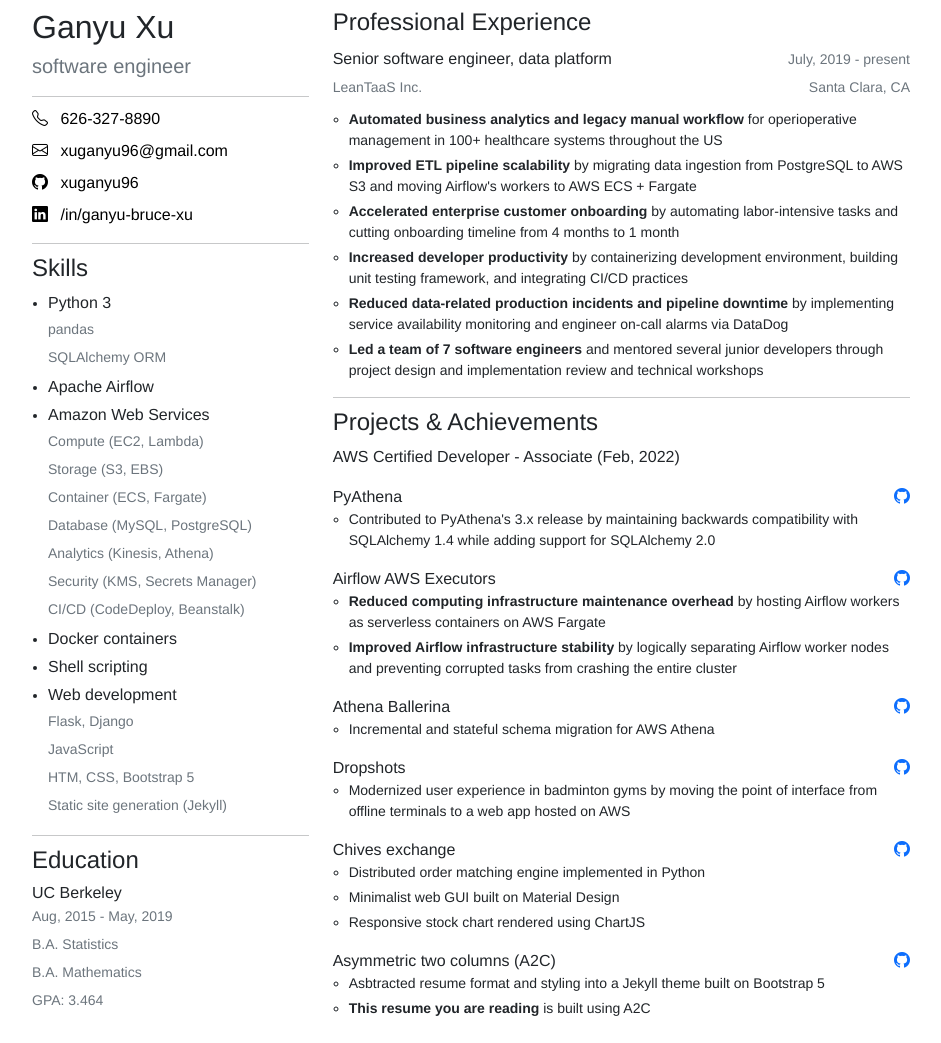
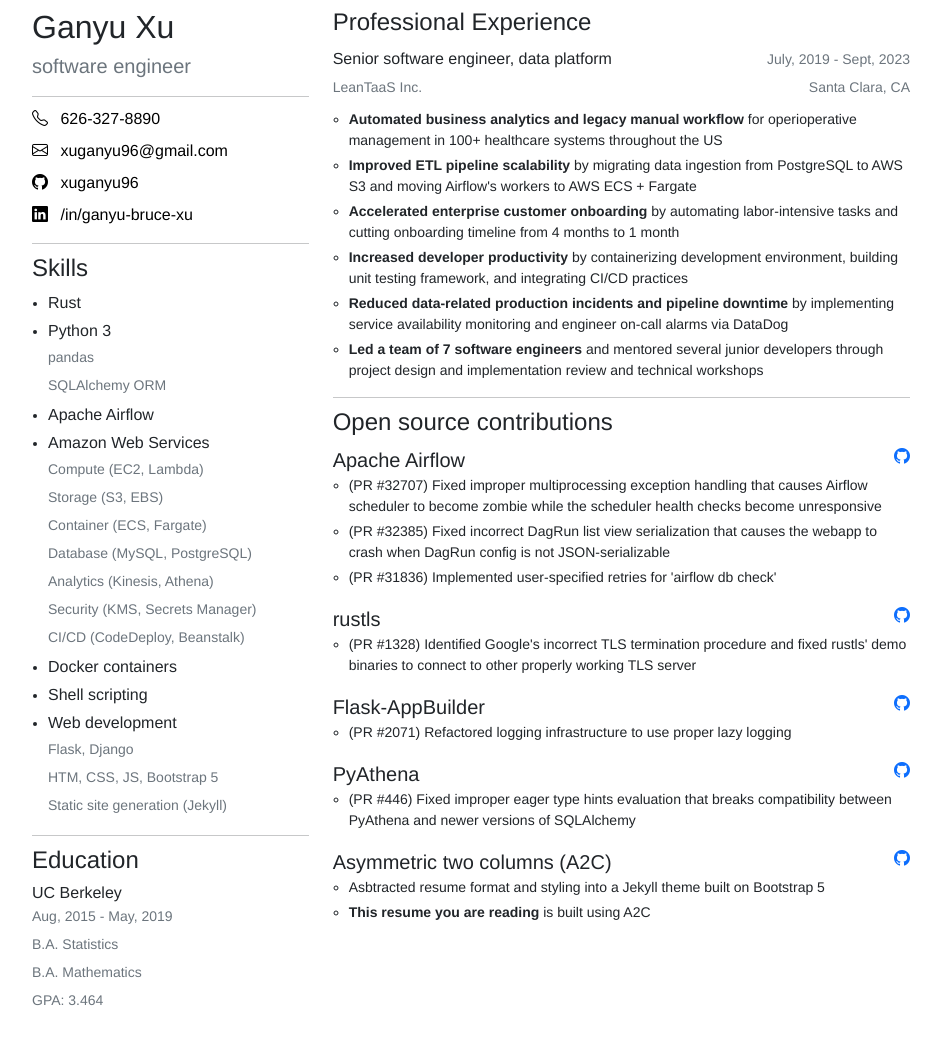
Before and after one commit to xuganyu96/asymmetric-two-columns, a Jekyll site: the page built from bruce.html, in a window 1280 px wide. Shown: the whole page, without its empty margins (169-1110 px from the left). Built offline with Jekyll 4.4.1, drawn with Linux system fonts in a browser that asks for light colours; nearby versions of some CDN libraries.

Commit message:
Includes Rust as a skill and revamped projects to include mostly open source contributions

```diff
--- a/_includes/projects.html
+++ b/_includes/projects.html
@@ -1,10 +1,10 @@
 <div>
-  <h4>Projects & Achievements</h4>
+  <h4>Open source contributions</h4>
   <ul class="list-unstyled">
     {% for project in resume.projects %}
       <li class="mb-3">
         <div class="d-flex justify-content-between">
-          <span class="fs-6">{{ project.title }}</span>
+          <span class="fs-5">{{ project.title }}</span>
           {% if project.url != null %}
           <div>
             <a href="{{ project.url }}">
--- a/bruce.html
+++ b/bruce.html
@@ -18,6 +18,7 @@
       bi-icon: bi-linkedin
       text: "/in/ganyu-bruce-xu"
   skills:
+    - <span class="fs-6">Rust</span><br>
     - <span class="fs-6">Python 3</span><br>
       <span class="text-secondary">pandas</span> <br>
       <span class="text-secondary">SQLAlchemy ORM</span> <br>
@@ -34,8 +35,7 @@
     - <span class="fs-6">Shell scripting</span>
     - <span class="fs-6">Web development</span><br>
       <span class="text-secondary">Flask, Django</span><br>
-      <span class="text-secondary">JavaScript</span> <br>
-      <span class="text-secondary">HTM, CSS, Bootstrap 5</span> <br>
+      <span class="text-secondary">HTM, CSS, JS, Bootstrap 5</span> <br>
       <span class="text-secondary">Static site generation (Jekyll)</span>
   education:
     - school: "UC Berkeley"
@@ -46,7 +46,7 @@
       gpa: "3.464"
   experiences:
     - title: "Senior software engineer, data platform"
-      duration: "July, 2019 - present"
+      duration: "July, 2019 - Sept, 2023"
       employer: "LeanTaaS Inc."
       location: "Santa Clara, CA"
       highlights:
@@ -57,30 +57,24 @@
       - <b>Reduced data-related production incidents and pipeline downtime</b> by implementing service availability monitoring and engineer on-call alarms via DataDog
       - <b>Led a team of 7 software engineers</b> and mentored several junior developers through project design and implementation review and technical workshops
   projects:
-    - title: AWS Certified Developer - Associate (Feb, 2022)
+    - title: Apache Airflow
+      url: https://github.com/apache/airflow
+      highlights:
+      - "(PR #32707) Fixed improper multiprocessing exception handling that causes Airflow scheduler to become zombie while the scheduler health checks become unresponsive"
+      - "(PR #32385) Fixed incorrect DagRun list view serialization that causes the webapp to crash when DagRun config is not JSON-serializable"
+      - "(PR #31836) Implemented user-specified retries for 'airflow db check'"
+    - title: rustls
+      url: https://github.com/rustls/rustls
+      highlights:
+      - "(PR #1328) Identified Google's incorrect TLS termination procedure and fixed rustls' demo binaries to connect to other properly working TLS server"
+    - title: Flask-AppBuilder
+      url: https://github.com/dpgaspar/Flask-AppBuilder
+      highlights:
+      - "(PR #2071) Refactored logging infrastructure to use proper lazy logging"
     - title: PyAthena
       url: https://github.com/laughingman7743/PyAthena
       highlights:
-      - Contributed to PyAthena's 3.x release by maintaining backwards compatibility with SQLAlchemy 1.4 while adding support for SQLAlchemy 2.0
-    - title: Airflow AWS Executors
-      url: https://github.com/aelzeiny/airflow-aws-executors
-      highlights:
-      - <b>Reduced computing infrastructure maintenance overhead</b> by hosting Airflow workers as serverless containers on AWS Fargate
-      - <b>Improved Airflow infrastructure stability</b> by logically separating Airflow worker nodes and preventing corrupted tasks from crashing the entire cluster
-    - title: Athena Ballerina
-      url: https://github.com/leantaas/athena-ballerina
-      highlights:
-      - Incremental and stateful schema migration for AWS Athena
-    - title: Dropshots
-      url: https://github.com/xuganyu96/dropshots
-      highlights:
-      - Modernized user experience in badminton gyms by moving the point of interface from offline terminals to a web app hosted on AWS
-    - title: Chives exchange
-      url: https://github.com/xuganyu96/chives-exchange
-      highlights:
-      - Distributed order matching engine implemented in Python
-      - Minimalist web GUI built on Material Design
-      - Responsive stock chart rendered using ChartJS
+      - "(PR #446) Fixed improper eager type hints evaluation that breaks compatibility between PyAthena and newer versions of SQLAlchemy"
     - title: Asymmetric two columns (A2C)
       url: https://github.com/xuganyu96/asymmetric-two-columns
       highlights:
```
Also changed, not shown: Gemfile.lock.
